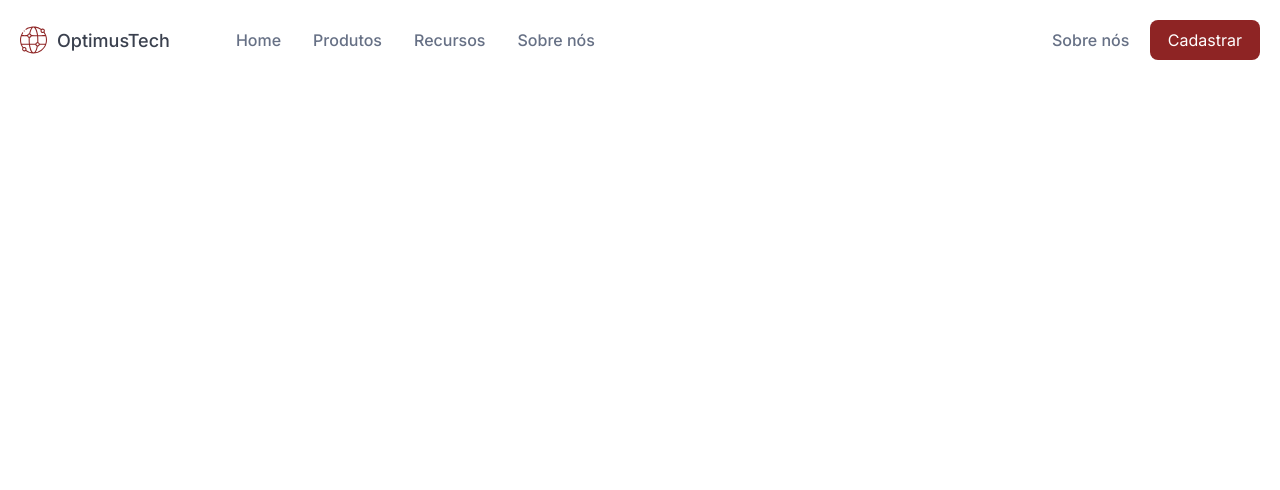
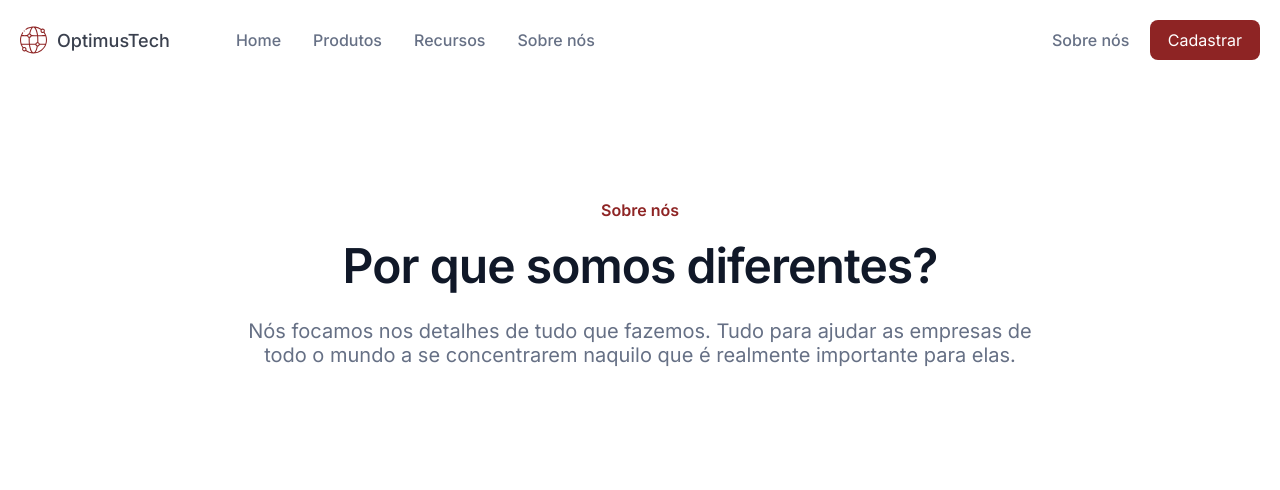
Before and after one commit to cinthiafontoura/OptimusTech, a plain HTML site: page index.html in a window 1280 px wide. Drawn offline with Linux system fonts and the light colour scheme.

Commit message:
Add header structure and style

```diff
--- a/assets/css/style.css
+++ b/assets/css/style.css
@@ -6,6 +6,7 @@
     --color-darkgray: #3A404E;
     --color-mediumgray: #667085;
     --color-white: #fff;
+    --color-black: #101828;
 }
 
 * {
@@ -18,13 +19,16 @@
 body {
     font-family: var(--font-primary);
     font-size: 16px;
+    font-weight: 400;
 }
 
 .container {
-    max-width: 1400px;
+    max-width: 1440px;
     padding: 0 20px;
     margin: auto;
 }
+
+/* _________________________________________________ Navbar */
 
 nav {
     height: 80px;
@@ -69,3 +73,35 @@ nav {
     border-radius: 8px;
     padding: 10px 18px;
 }
+
+/* _________________________________________________ Header */
+
+#header {
+ display: flex;
+ flex-direction: column;
+ align-items: center;
+ justify-content: center;
+ text-align: center;
+ height: 407px;
+}
+
+#header h4 {
+    color: var(--color-prymary);
+    font-weight: 600;
+    font-size: 16px;
+}
+
+.about__title {
+    color: var(--color-black);
+    font-size: 48px;
+    font-weight: 600;
+    letter-spacing: -0.02em;
+    margin: 16px 0 24px;
+}
+
+.description__text {
+    color: var(--color-mediumgray);
+    font-size: 20px;
+    max-width: 790px;
+    margin: 0 20px;
+}
--- a/index.html
+++ b/index.html
@@ -29,7 +29,7 @@
                         <a class="nav__link" href="#">Recursos</a>
                     </li>
                     <li>
-                        <a class="nav__link" href="#">Sobre nós</a>
+                        <a class="nav__link" href="#header__about">Sobre nós</a>
                     </li>
                 </ul>
 
@@ -38,6 +38,12 @@
                     <a class="btn" href="#">Cadastrar</a>
                 </div>
             </nav>
+
+            <div id="header" class="container">
+                <h4>Sobre nós</h4>
+                <h2 class="about__title">Por que somos diferentes?</h2>
+                <p class="description__text">Nós focamos nos detalhes de tudo que fazemos. Tudo para ajudar as empresas de todo o mundo a se concentrarem naquilo que é realmente importante para elas.</p>
+            </div>
         </header>
     </body>
 </html>
```
